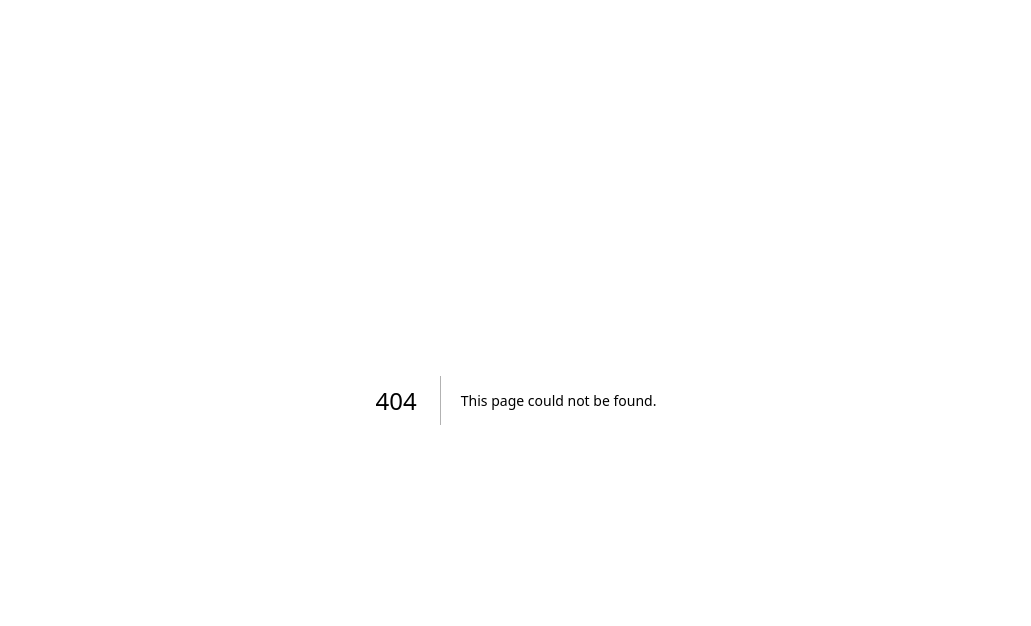
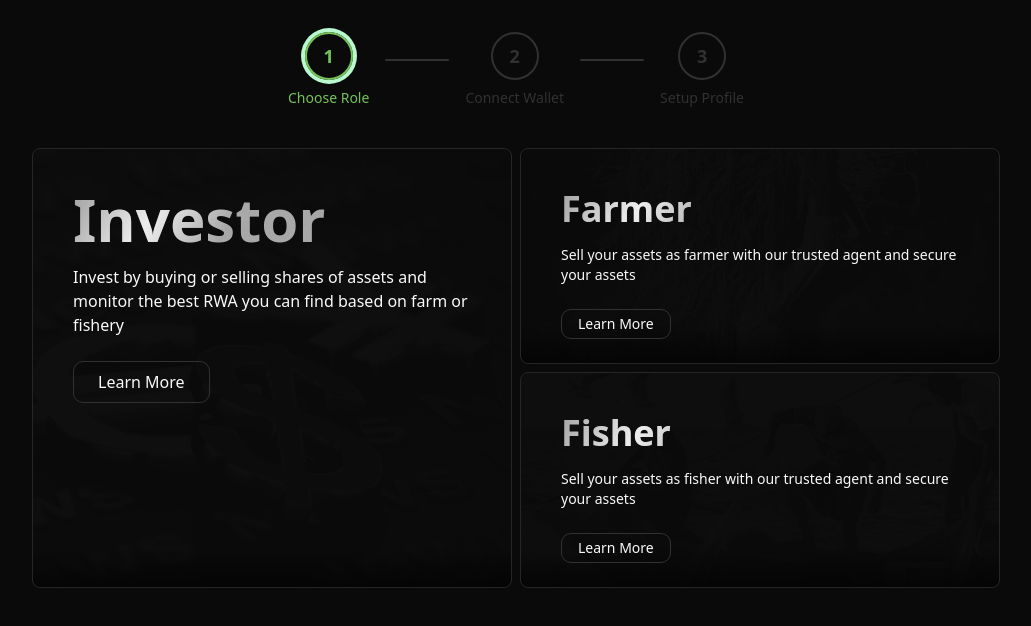
Before and after one commit to inRiza/agrabanyu-fe, a Next.js app: page /profile-step/role in a window 1280 px wide. Before the commit this address had no page. Shown: the top 626 px of the page, without its empty margins (124-1155 px from the left). Built offline with nearby package versions, Linux system fonts and the light colour scheme.

Commit message:
feat: create ChooseRolePage component with role selection and navigation to wallet

```diff
--- /dev/null
+++ b/src/app/profile-step/role/page.tsx
@@ -0,0 +1,80 @@
+"use client";
+import React from 'react';
+import { CardSpotlight } from '@/components/ui/card-spotlight';
+import { useRouter, usePathname } from 'next/navigation';
+import { ProgressSteps } from '@/components/ui/progress-steps';
+import { profileSteps } from '@/constants/profile-steps';
+
+export default function ChooseRolePage() {
+  const router = useRouter();
+  const handleClick = (role: string) => {
+    router.push(`/profile-step/wallet?role=${role}`);
+  }
+
+  const pathname = usePathname();
+  const currentStepId = pathname.split("/").pop();
+  const steps = profileSteps.map(( step, idx ) => ({
+    ...step,
+    isCompleted: profileSteps.findIndex(s => s.id === currentStepId) > idx,
+    isActive: step.id === currentStepId,
+  }));
+
+  return (
+    <div className="flex flex-col items-center justify-center mt-8">
+        <ProgressSteps steps={steps} className="mb-10"/>
+        <div className="grid grid-cols-2 grid-rows-2 gap-2 h-110">
+            <CardSpotlight onClick={() => handleClick("investor")} className="row-span-2 flex flex-col gap-4 w-120 bg-transparent cursor-pointer" backgroundImage="/role/investor.jpg">
+                <p className="text-6xl font-bold relative z-10 shiny-text">Investor</p>
+                <div className="flex flex-col gap-6 relative z-10">
+                    <p className="text-md font-light">
+                        Invest by buying or selling shares of assets and monitor the best RWA you can find based on farm or fishery
+                    </p>
+                    <div className="flex">
+                        <button className="border-1 border-grey-main font-light group/btn rounded-lg py-2 px-6 relative cursor-pointer">
+                            Learn More
+                            <BottomGradient />
+                        </button>
+                    </div>
+                </div>
+            </CardSpotlight>
+            <CardSpotlight onClick={() => handleClick("farmer")} className="flex flex-col gap-4 w-120 bg-transparent" backgroundImage="/role/farmer.jpg">
+                <p className="text-4xl font-bold relative z-10 shiny-text">Farmer</p>
+                <div className="flex flex-col gap-6 relative z-10">
+                    <p className="text-sm font-light">
+                        Sell your assets as farmer with our trusted agent and secure your assets
+                    </p>
+                    <div className="flex">
+                        <button className="border-1 border-grey-main text-sm font-light group/btn rounded-lg py-1 px-4 relative cursor-pointer">
+                            Learn More
+                            <BottomGradient />
+                        </button>
+                    </div>
+                </div>
+            </CardSpotlight>
+            <CardSpotlight onClick={() => handleClick("fisher")} className="col-start-2 flex flex-col gap-4 w-120 bg-transparent" backgroundImage="/role/fisher.jpg">
+                <p className="text-4xl font-bold relative z-10 shiny-text">Fisher</p>
+                <div className="flex flex-col gap-6 relative z-10">
+                    <p className="text-sm font-light">
+                        Sell your assets as fisher with our trusted agent and secure your assets
+                    </p>
+                    <div className="flex">
+                        <button className="border-1 border-grey-main text-sm font-light group/btn rounded-lg py-1 px-4 relative cursor-pointer">
+                            Learn More
+                            <BottomGradient />
+                        </button>
+                    </div>
+                </div>
+            </CardSpotlight>
+        </div>
+    </div>
+  )
+}
+
+const BottomGradient = () => {
+    return (
+      <>
+        <span className="absolute inset-x-0 -bottom-px block h-px w-full bg-gradient-to-r from-transparent via-[#75c25a] to-transparent opacity-0 transition duration-500 group-hover/btn:opacity-100" />
+        <span className="absolute inset-x-10 -bottom-px mx-auto block h-px w-1/2 bg-gradient-to-r from-transparent via-indigo-500 to-transparent opacity-0 blur-sm transition duration-500 group-hover/btn:opacity-100" />
+      </>
+    );
+};
```
